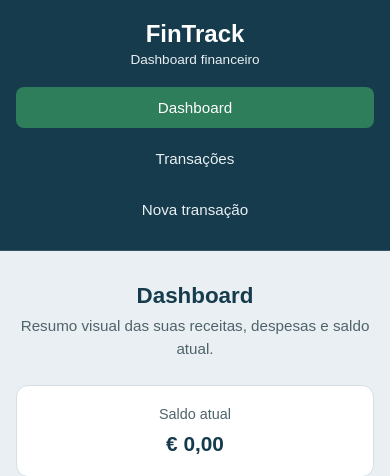
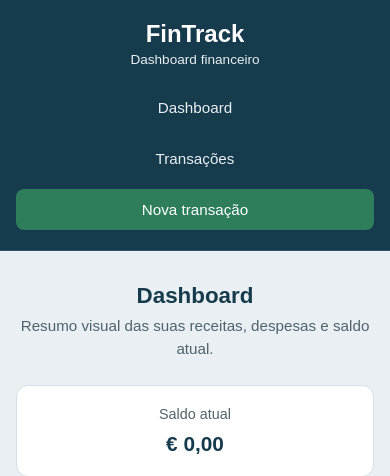
Before and after one commit to JuanLeiteDev/fintrack, a Flask app: page / in a window 390 px wide. Shown: the top 476 px of the page. Run offline with Flask 3, Linux system fonts and the light colour scheme.

Commit message:
Update styles

```diff
--- a/static/css/header.css
+++ b/static/css/header.css
@@ -48,7 +48,7 @@
     color: var(--button-text);
 }
 
-.header-nav a.active {
+.header-nav a.green {
     background-color: var(--accent);
     color: var(--button-text);
 }
--- a/static/css/main.css
+++ b/static/css/main.css
@@ -41,6 +41,10 @@
     display: flex;
     align-items: center;
     gap: 12px;
+}
+
+.section-actions a {
+    text-decoration: none;
 }
 
 /* Dashboard */
@@ -283,6 +287,11 @@
         flex: 1;
     }
 
+    .section-actions a {
+        text-decoration: none;
+        flex: 1;
+    }
+
     .dashboard-summary {
         grid-template-columns: 1fr;
     }
--- a/templates/partials/header.html
+++ b/templates/partials/header.html
@@ -6,9 +6,9 @@
     </div>
 
     <nav class="header-nav">
-        <a href="#dashboard" class="active">Dashboard</a>
+        <a href="#dashboard">Dashboard</a>
         <a href="#transactions">Transações</a>
-        <a href="#create-transaction">Nova transação</a>
+        <a href="#create-transaction" class="green">Nova transação</a>
     </nav>
 
 </div>
--- a/templates/partials/main.html
+++ b/templates/partials/main.html
@@ -45,7 +45,7 @@
 
         <div class="section-actions">
             <button type="button" class="btn-secondary">Filtrar</button>
-            <button type="button" class="btn-primary">Nova transação</button>
+            <a href="#create-transaction" class="btn-primary">Nova transação</a>
         </div>
     </div>
 
```
